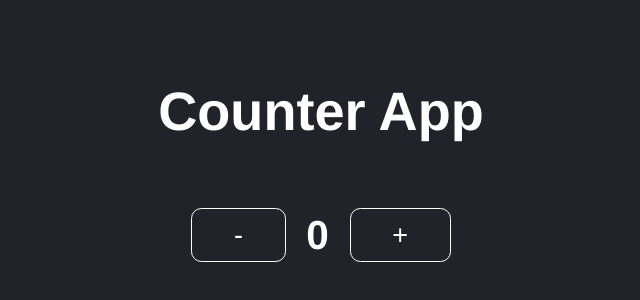
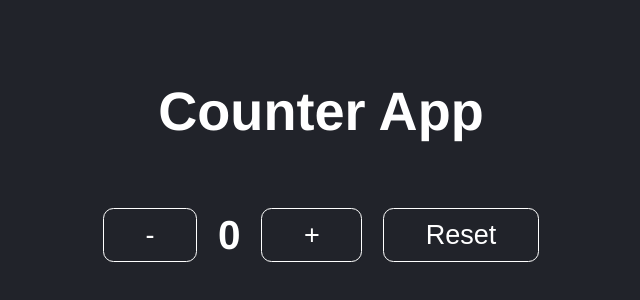
Before and after one commit to bycarlosgamez/react-fh, a React (Vite) app in the folder counter-app/: page / in a window 1280 px wide. Shown: the part 220-520 px from the top of the page, without its empty margins (319-959 px from the left). Built offline with nearby package versions, Linux system fonts and the light colour scheme.

Commit message:
added handle reset function and reset button

```diff
--- a/counter-app/src/Counter.jsx
+++ b/counter-app/src/Counter.jsx
@@ -8,20 +8,27 @@ const Counter = ({ value }) => {
     setNumber((prevNum) => prevNum + 1);
   }
 
-  function substract() {
+  function handleSubtract() {
     setNumber((prevNum) => prevNum - 1);
+  }
+
+  function handleReset() {
+    setNumber((prevNum) => (prevNum = value));
   }
 
   return (
     <>
       <h1>Counter App</h1>
       <div className='counter'>
-        <button className='button' onClick={substract}>
+        <button className='button' onClick={handleSubtract}>
           -
         </button>
         <h2> {number} </h2>
         <button className='button' onClick={handleAdd}>
           +
+        </button>
+        <button className='button' onClick={handleReset}>
+          Reset
         </button>
       </div>
     </>
```
